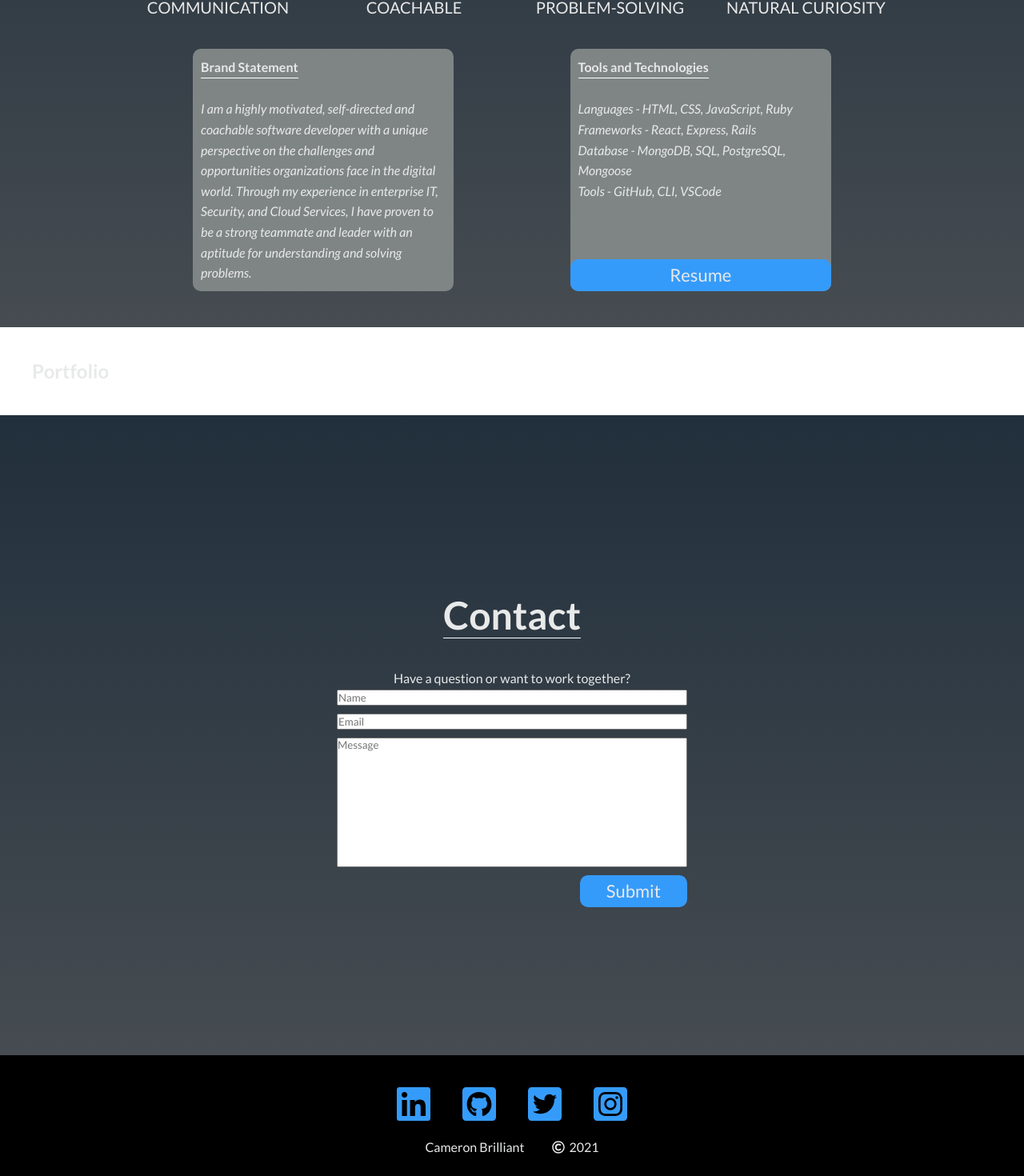
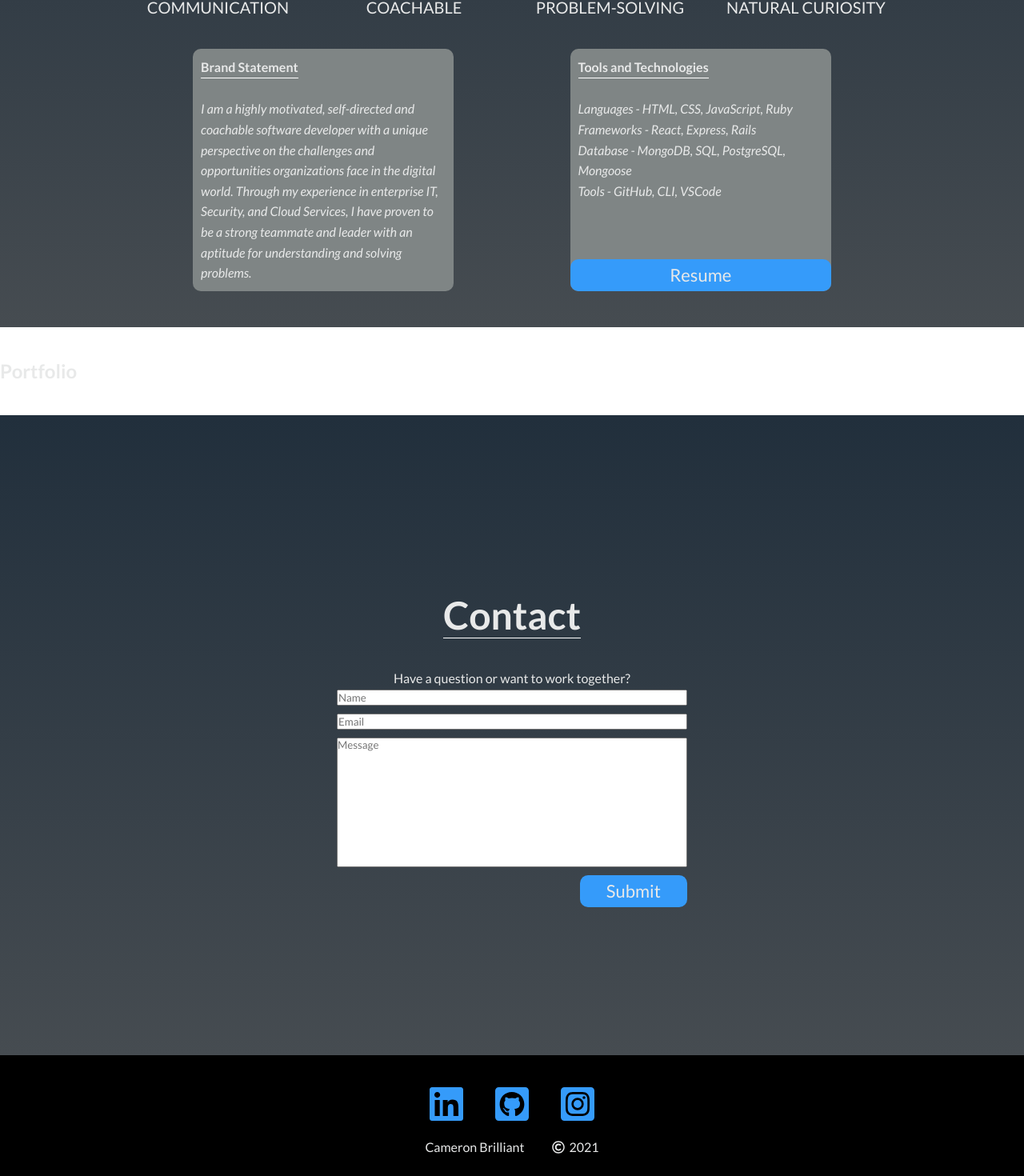
Before and after one commit to cbrilliant20/cb-portfolio, a React (Create React App) app in the folder portfolio/: page / in a window 1280 px wide. Shown: the part 1191-2661 px from the top of the page at 80% size. Built offline with nearby package versions, Linux system fonts and the light colour scheme.

Commit message:
home page animations

```diff
--- a/portfolio/src/components/Footer/Footer.jsx
+++ b/portfolio/src/components/Footer/Footer.jsx
@@ -12,10 +12,19 @@
   return (
     <footer>
       <div className="socials">
-        <FontAwesomeIcon icon={faLinkedin} className="footer-icon" />
-        <FontAwesomeIcon icon={faGithubSquare} className="footer-icon" />
-        <FontAwesomeIcon icon={faTwitterSquare} className="footer-icon" />
-        <FontAwesomeIcon icon={faInstagramSquare} className="footer-icon" />
+        <a
+          target="_blank"
+          href="https://www.linkedin.com/in/cameron-brilliant/"
+        >
+          <FontAwesomeIcon icon={faLinkedin} className="footer-icon" />
+        </a>
+
+        <a target="_blank" href="https://github.com/cbrilliant20">
+          <FontAwesomeIcon icon={faGithubSquare} className="footer-icon" />
+        </a>
+        <a target="_blank" href="https://www.instagram.com/cbrilliant20/">
+          <FontAwesomeIcon icon={faInstagramSquare} className="footer-icon" />
+        </a>
       </div>
       <div className="copyright">
         <p>Cameron Brilliant</p>
--- a/portfolio/src/screens/Home/Home.css
+++ b/portfolio/src/screens/Home/Home.css
@@ -13,24 +13,24 @@
   justify-content: center;
   align-items: center;
   z-index: 2000;
+  overflow: hidden;
 }
 
 #home-container h1,
 h2,
 button {
-  margin: 40px;
+  margin: 40px 0;
 }
 
-#home-container h1 {
+h1.home-h1 {
   font-size: 56px;
-  animation: animated-text 5s ease-in-out 0.5s;
-  /* width: 22ch; */
-  white-space: nowrap;
-  overflow: hidden;
+  animation: appearleft 3.5s forwards;
 }
-/* steps(28) */
-#home-container h2 {
+
+h2.home-h2 {
   font-size: 48px;
+  animation: appearright 3.5s forwards;
+  border: none;
 }
 
 #home-container span {
@@ -41,6 +41,7 @@
   width: 200px;
   height: 75px;
   font-size: 28px;
+  animation: appearbottom 3.5s forwards;
 }
 
 #home-container button a {
@@ -48,15 +49,29 @@
   color: inherit;
 }
 
-#home-container h2 {
-  border: none;
+@keyframes appearleft {
+  0% {
+    transform: translateX(200%);
+  }
+  100% {
+    transform: translateX(0);
+  }
 }
 
-@keyframes animated-text {
-  from {
-    width: 0;
+@keyframes appearright {
+  0% {
+    transform: translateX(-200%);
   }
-  to {
-    width: 80%;
+  100% {
+    transform: translateX(0);
   }
 }
+
+@keyframes appearbottom {
+  0% {
+    transform: translateY(400%);
+  }
+  100% {
+    transform: translateY(0);
+  }
+}
--- a/portfolio/src/screens/Home/Home.jsx
+++ b/portfolio/src/screens/Home/Home.jsx
@@ -3,10 +3,10 @@
 const Home = () => {
   return (
     <div id="home-container">
-      <h1>
+      <h1 className="home-h1">
         Hello, I'm <span>Cameron Brilliant</span>.
       </h1>
-      <h2>Full-Stack Web Developer</h2>
+      <h2 className="home-h2">Full-Stack Web Developer</h2>
       <button className="welcome-btn btn">
         <a href="#about-container">Welcome</a>
       </button>
```
